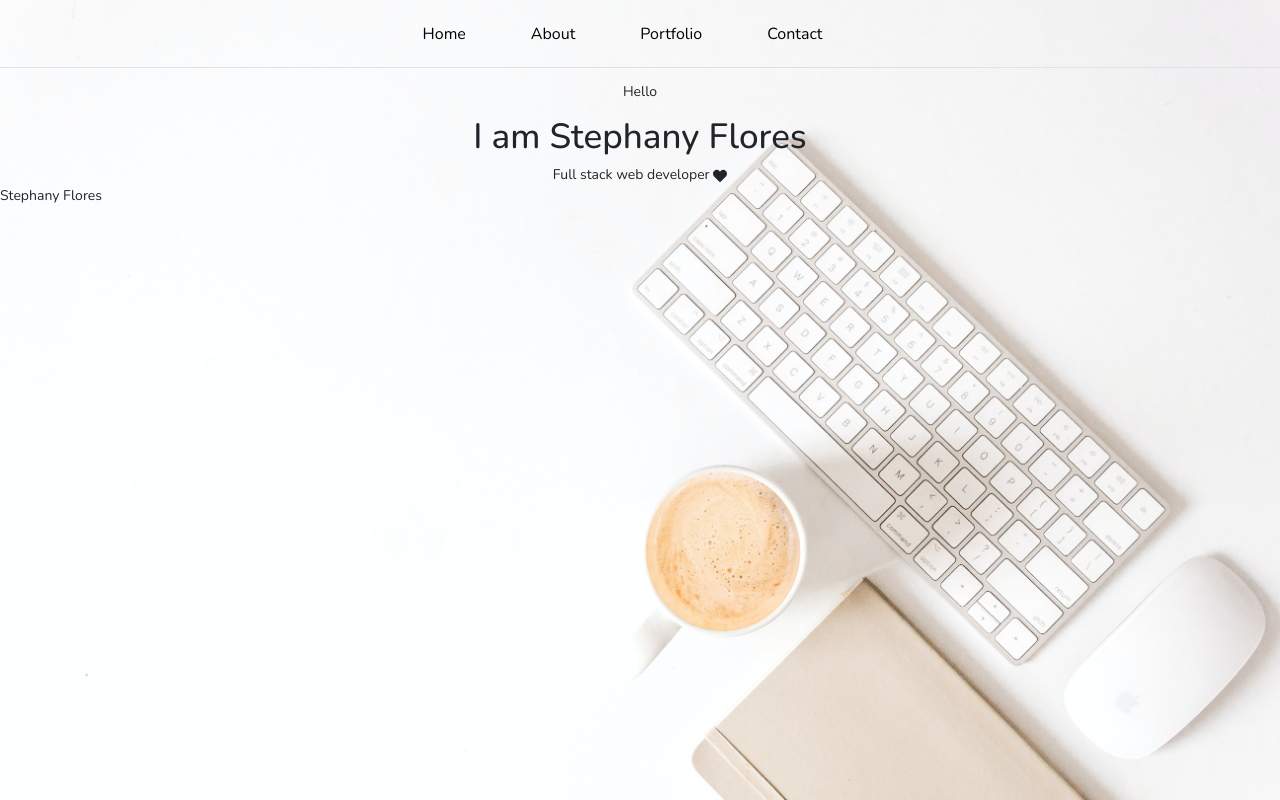
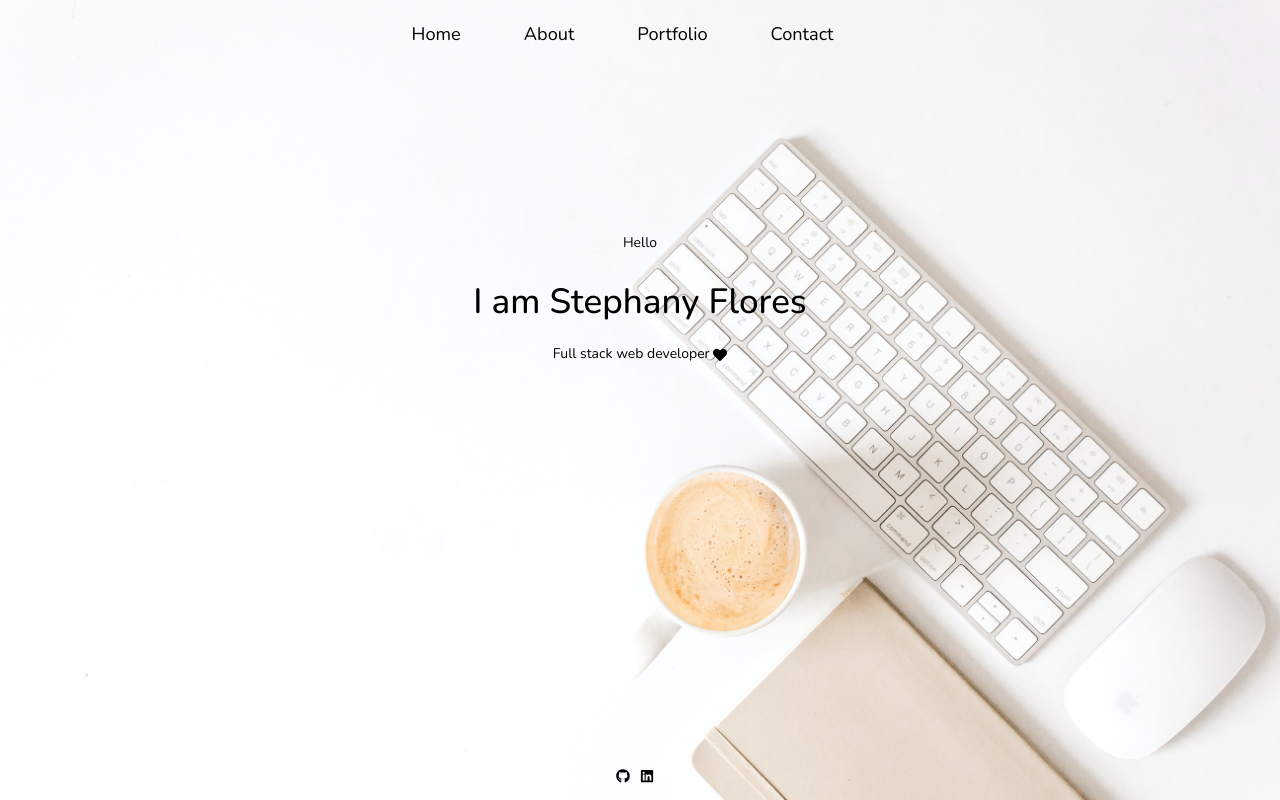
Before and after one commit to sflores926/sflores926.github.io, a React (Create React App) app: page / in a window 1280 px wide. Built offline with nearby package versions, Linux system fonts and the light colour scheme; a web font is replaced by a local one.

Commit message:
worked on footer, hithub linkedin icons, worked on homepage, amination to words

```diff
--- a/src/components/Footer.js
+++ b/src/components/Footer.js
@@ -1,9 +1,37 @@
-import React from 'react'
+import React from 'react';
+import { FaGithub } from "react-icons/fa";
+import { FaLinkedin } from "react-icons/fa";
+
+
+
 
 const Footer = () => {
-  return (
-    <div>Stephany Flores</div>
-  )
+
+    const styles = {
+        footer: {
+            position: "fixed",
+            bottom: "0",
+            display: "flex",
+            justifyContent: "center",
+            width: "100vw",
+            padding: "15px"
+
+        },
+        icon: {
+            paddingRight: "10px",
+
+
+
+        }
+    }
+
+
+    return (
+        <div style={styles.footer}>
+            <a  style={styles.icon} href="https://github.com/sflores926"><FaGithub /></a>
+            <a style={styles.icon} href="https://www.linkedin.com/in/stephany-m-flores/"><FaLinkedin /></a>
+        </div>
+    )
 }
 
 export default Footer
--- a/src/components/NavTabs.js
+++ b/src/components/NavTabs.js
@@ -5,8 +5,8 @@ import "./NavTabsStyles.css"
 // We assign them to their own variable names
 function NavTabs({ currentPage, handlePageChange }) {
   return (
-    <ul className="nav nav-tabs mb-3 p-3 justify-content-center" >
-      <li className="nav-item">
+    <ul className="nav  mb-3 p-3 justify-content-center concept concept-three" >
+      <li className="nav-item word">
         <a
           href="/"
           onClick={() => handlePageChange('Home')}
--- a/src/components/NavTabsStyles.css
+++ b/src/components/NavTabsStyles.css
@@ -3,5 +3,5 @@
 }
 
 .nav li a {
-    font-size: 16px;
+    font-size: 1.3rem;
 }
--- a/src/pages/Home.js
+++ b/src/pages/Home.js
@@ -1,12 +1,29 @@
 import React from 'react';
 import { FaHeart} from "react-icons/fa";
+import "./styleHome.css"
 
 export default function Home() {
+
+
+
+  // const styles={
+  //   taco: {
+  //     backgroundColor: "blue",
+  //     animation: "barry 2s infinite",
+  //     position: "relative",
+  //     marginTop: "100px",
+
+  //     display:"flex",
+  //     justifyContent: "center",
+  //     width: "100vw"
+  //   },
+  // }
+
   return (
-    <div>
-      <p>Hello</p>
+    <div className="ben">
+      <p className='p-3'>Hello</p>
       <h1>I am Stephany Flores</h1>
-      <p>
+      <p className='p-3'>
         Full stack web developer <FaHeart/>
       </p>
     </div>
--- /dev/null
+++ b/src/pages/styleHome.css
@@ -0,0 +1,24 @@
+.ben{
+    color: black;
+    margin: 150px;
+    /* background-color: red !important; */
+    animation: barry 2s 1;
+}
+
+@keyframes barry{
+    0%{
+        /* background-color: red;  */
+        color: rgba(255, 0, 179, 0.739);
+        width: 35vw;
+    }
+    50%{
+        /* background-color: green;  */
+        color: rgba(108, 26, 26, 0.698)
+    }
+    100%{
+        /* background-color: blue; */
+        color: rgba(2, 2, 2, 0.59);
+        width:54vw;
+        /* margin-left: 50vw; */
+    }
+}
```
Also changed, not shown: public/sincerely-media-HoEYgBL_Gcs-unsplash.jpg (added), src/assets/IMG_8474.jpg (added).
